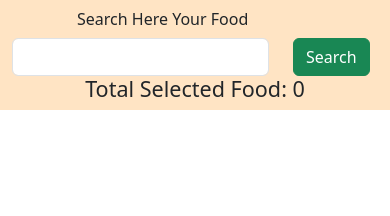
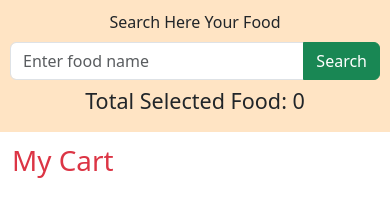
Before and after one commit to songramshrabonm1/Assignmentt, a plain HTML site: page Assignmentt/index.html in a window 390 px wide. Drawn offline with nearby package versions, Linux system fonts and the light colour scheme; no server answers.

Commit message:
Update index.html

```diff
--- a/Assignmentt/index.html
+++ b/Assignmentt/index.html
@@ -3,74 +3,70 @@
   <head>
     <meta charset="utf-8">
     <meta name="viewport" content="width=device-width, initial-scale=1">
-    <title>Bootstrap demo</title>
+    <title>Bootstrap Responsive Food Search</title>
     <link href="https://cdn.jsdelivr.net/npm/bootstrap@5.3.3/dist/css/bootstrap.min.css" rel="stylesheet" integrity="sha384-QWTKZyjpPEjISv5WaRU9OFeRpok6YctnYmDr5pNlyT2bRjXh0JMhjY6hW+ALEwIH" crossorigin="anonymous">
-    <link
-    href="https://cdn.jsdelivr.net/npm/remixicon@4.5.0/fonts/remixicon.css"
-    rel="stylesheet"
-/>
+    <link href="https://cdn.jsdelivr.net/npm/remixicon@4.5.0/fonts/remixicon.css" rel="stylesheet" />
     <style>
-        *{
+        * {
             margin: 0px;
             padding: 0px;
             box-sizing: border-box;
         }
-        html,body{
+        html, body {
             width: 100%;
             height: 100%;
         }
-
+        .container-fluid {
+            padding: 10px;
+        }
+        .card {
+            margin-bottom: 20px;
+        }
+        @media (max-width: 768px) {
+            .fixed-top .row {
+                flex-direction: column;
+                text-align: center;
+            }
+        }
     </style>
 </head>
   <body>
-    <!-- <h1>Hello, world!</h1> -->
     <div class="container-fluid fixed-top" style="background-color: bisque;">
-        <div class="row align-items-center">
-            <div class="col-lg-4 col-md-4 col-sm-2 col-2">
-
-            </div>
-            <div class="col-auto">
-              <label for="inputSearch" class="col-form-label">Search Here Your Food</label>
-            </div>
-            <div class="col-auto">
-              <input type="text" id="inputSearch" class="form-control">
-            </div>
-            <div class="col-auto">
+        <div class="row align-items-center justify-content-center">
+            <div class="col-md-4 col-12 mb-2">
+                <label for="inputSearch" class="form-label">Search Here Your Food</label>
+                <div class="input-group">
+                    <input type="text" id="inputSearch" class="form-control" placeholder="Enter food name">
                     <button onclick="SearchFood()" class="btn btn-success">Search</button>
                 </div>
             </div>
-        <div class="row  align-items-center">
-          <h4 class="text-center">Total Selected Food: <span id="SelectedFood">0</span></h4>
-          <span id="FullRslt" class="text-center"></span>
-          </div>
-     </div>
-     <!-- <div class="container-fluid mt-5 pt-5 fixed-top" style="border: 2px solid black; ">
-        <h1 class="text-center">Total Selected Food: <span id="SelectedFood">0</span></h1>
-     </div> -->
-     <div class="container pt-5 my-5">
-        <div class="row">
-            <div class="col-lg-9 col-md-9 col-sm-6 col-6 ">
-                <div class="row" id="RowMeal">
-
-                </div>
-
-            </div>
-            <div class="col-lg-3 col-md-3 col-sm-6 col-6">
-              <div class="row" id="AddedCartRows">
-
+            <div class="col-md-4 col-12 text-center">
+                <h4>Total Selected Food: <span id="SelectedFood">0</span></h4>
+                <span id="FullRslt" class="text-danger"></span>
             </div>
         </div>
     </div>
 
-        <!-- Modal Detalis section -->
-        <div class="modal fade" id="exampleModal" tabindex="-1" aria-labelledby="exampleModalLabel" aria-hidden="true">
-          <div id="Modal" class="modal-dialog modal-dialog-centered modal-dialog-scrollable">
-            <div id="ModalDivElement" class="modal-content">
+    <div class="container pt-5 my-5">
+        <div class="row">
+            <div class="col-lg-9 col-md-8 col-sm-12">
+                <div class="row" id="RowMeal"></div>
+            </div>
+            <div class="col-lg-3 col-md-4 col-sm-12">
+                <h1 class="pt-5 text-danger">My Cart</h1>
+                <div class="row" id="AddedCartRows"></div>
+            </div>
         </div>
 
     </div>
+
+
+    <div class="modal fade" id="exampleModal" tabindex="-1" aria-labelledby="exampleModalLabel" aria-hidden="true">
+      <div id="Modal" class="modal-dialog modal-dialog-centered modal-dialog-scrollable">
+          <div id="ModalDivElement" class="modal-content"></div>
       </div>
     </div>
+
     <script src="./script/functionApi.js"></script>
     <script src="https://cdn.jsdelivr.net/npm/bootstrap@5.3.3/dist/js/bootstrap.bundle.min.js" integrity="sha384-YvpcrYf0tY3lHB60NNkmXc5s9fDVZLESaAA55NDzOxhy9GkcIdslK1eN7N6jIeHz" crossorigin="anonymous"></script>
   </body>
```
Lines whose indentation alone changed are shown as unchanged.
